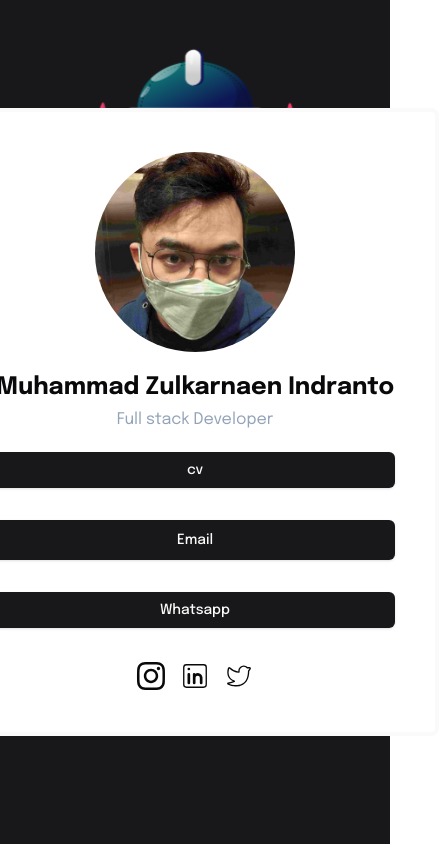
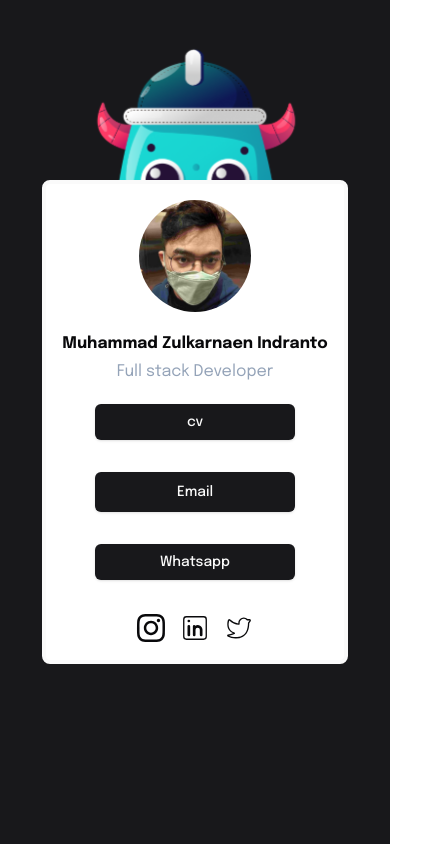
Before and after one commit to zul1996/Linktree, a Next.js app: page / in a window 390 px wide. Shown: the whole page, 439 px wide, since content can reach past the window. Built offline with nearby package versions, Linux system fonts and the light colour scheme.

Commit message:
fix responsive

```diff
--- a/src/app/page.tsx
+++ b/src/app/page.tsx
@@ -7,8 +7,8 @@ import { FaInstagram } from "react-icons/fa";
 
 export default function Home() {
   return (
-    <main className=" bg-primary   flex items-center justify-center h-screen">
-      <div className=" absolute  top-[2%] lg:top-[11%]  z-10 ">
+    <main className=" bg-primary flex items-center justify-center h-screen">
+      <div className=" absolute   top-[2%] lg:top-[11%]  z-10 ">
         <Image
           src="/Monsters.svg"
           alt="phone"
@@ -17,23 +17,26 @@ export default function Home() {
           className="rounded-full"
         />
       </div>
-      <div className="z-20 bg-background border-solid border-primary-foreground border-4 p-10 rounded-lg lg:flex lg:flex-row  lg:items-center lg:justify-between lg:gap-28  ">
+      <div className="z-20 bg-background border-solid border-primary-foreground border-4 p-4 rounded-lg lg:flex lg:flex-row  lg:items-center lg:justify-between lg:gap-28  ">
         <div className="flex flex-col items-center">
-          <Image
-            src="/profile.jpeg"
-            alt="phone"
-            width={200}
-            height={300}
-            className="rounded-full"
-          />
+          <div className="">
+            <Image
+              src="/profile.jpeg"
+              alt="phone"
+              objectFit="cover"
+              width={300}
+              height={400}
+              className="rounded-full size-28"
+            />
+          </div>
 
-          <h2 className="mt-5 text-2xl font-bold ">
+          <h2 className="mt-5 text-l font-bold md:text-xl">
             Muhammad Zulkarnaen Indranto
           </h2>
           <h2 className="mt-1 text-slate-400"> Full stack Developer</h2>
         </div>
-        <div className="flex flex-col items-center">
-          <div className="mt-5 gap-8 flex flex-col">
+        <div className="flex flex-col items-center justify-center">
+          <div className="mt-5 gap-8 flex flex-col items-center">
             <div className="">
               <Link
                 href="/cv.pdf"
@@ -42,7 +45,10 @@ export default function Home() {
                 rel="noopener noreferrer"
                 target="_blank"
               >
-                <Button className=" w-[400px]" variant={"default"}>
+                <Button
+                  className=" w-[200px] md:w-[300px] "
+                  variant={"default"}
+                >
                   cv
                 </Button>
               </Link>
@@ -54,7 +60,11 @@ export default function Home() {
                 rel="noopener noreferrer"
                 target="_blank"
               >
-                <Button className="w-[400px] " size={"lg"} variant={"default"}>
+                <Button
+                  className="w-[200px] md:w-[300px] "
+                  size={"lg"}
+                  variant={"default"}
+                >
                   Email
                 </Button>
               </Link>
@@ -66,7 +76,7 @@ export default function Home() {
               rel="noopener noreferrer"
               target="_blank"
             >
-              <Button className="w-[400px]" variant={"default"}>
+              <Button className="w-[200px] md:w-[300px]" variant={"default"}>
                 Whatsapp
               </Button>
             </Link>
```
